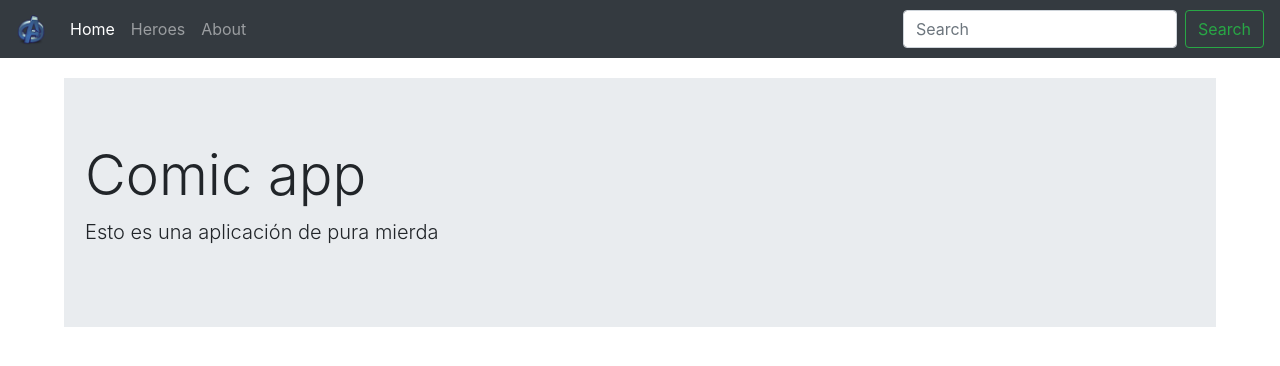
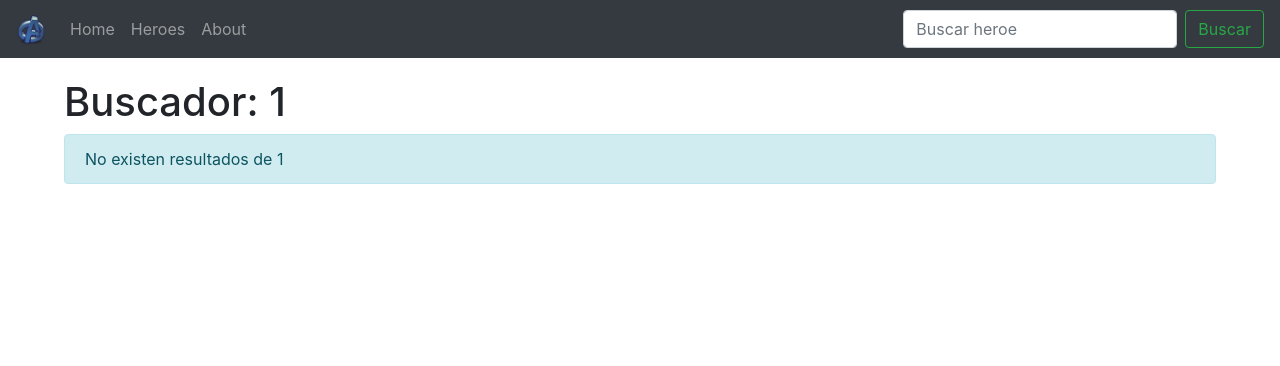
Before and after one commit to ajordanedf/Angular-Practicas, an Angular app in the folder Angular/2-spa/: page /#/buscar/1 in a window 1280 px wide. Before the commit this address led to /#/home. Shown: the top 366 px of the page. Built offline with nearby package versions, Linux system fonts and the light colour scheme.

Commit message:
Apuntes actualizados + buscador implementad

```diff
--- a/Angular/2-spa/src/app/app.module.ts
+++ b/Angular/2-spa/src/app/app.module.ts
@@ -16,6 +16,7 @@ import { HomeComponent } from './components/home/home.component';
 import { AboutComponent } from './components/about/about.component';
 import { HeroesComponent } from './components/heroes/heroes.component';
 import { HeroeComponent } from './components/heroe/heroe.component';
+import { BuscadorComponent } from './components/buscador/buscador.component';
 
 @NgModule({
   declarations: [
@@ -24,7 +25,8 @@ import { HeroeComponent } from './components/heroe/heroe.component';
     HomeComponent,
     AboutComponent,
     HeroesComponent,
-    HeroeComponent
+    HeroeComponent,
+    BuscadorComponent
   ],
   imports: [
     BrowserModule,
--- a/Angular/2-spa/src/app/app.routes.ts
+++ b/Angular/2-spa/src/app/app.routes.ts
@@ -3,6 +3,7 @@ import { HomeComponent } from './components/home/home.component';
 import { AboutComponent } from './components/about/about.component';
 import { HeroesComponent } from './components/heroes/heroes.component';
 import { HeroeComponent } from './components/heroe/heroe.component';
+import { BuscadorComponent } from './components/buscador/buscador.component';
 
 
 const routes: Routes = [
@@ -10,6 +11,7 @@ const routes: Routes = [
     { path: 'about', component: AboutComponent },
     { path: 'heroes', component: HeroesComponent },
     { path: 'heroe/:id', component: HeroeComponent },
+    { path: 'buscar/:termino', component: BuscadorComponent },
     { path: '**', pathMatch:'full', redirectTo: 'home' }
 ];
 
--- /dev/null
+++ b/Angular/2-spa/src/app/components/buscador/buscador.component.html
@@ -0,0 +1,21 @@
+<h1>Buscador: <small></small>{{termino}}</h1>
+<div class="row" *ngIf="heroes.length==0">
+    <div class="col-md-12">
+        <div class="alert alert-info" role="alert">
+            No existen resultados de {{termino}}
+        </div>
+    </div>
+</div>
+
+<div class="card-columns animated fadeIn">
+    <div class="card" *ngFor="let heroe of heroes; let i=index">
+        <img class="card-img-top" [src]="heroe.img" alt="heroe.nombre">
+        <div class="card-body">
+            <h5 class="card-title">{{heroe.nombre}}</h5>
+            <p class="card-text">{{heroe.bio}}</p>
+            <p class="card-text"><small class="text-muted">{{heroe.aparicion}}</small></p>
+            <button (click)="verHeroe(i)" type="button" class="btn btn-outline-primary btn-block">Ver mas...</button>
+            <!-- <a [routerLink]="['/heroe', i]" class="btn btn-outline-primary btn-block">Ver mas...</a> -->
+        </div>
+    </div>
+</div>
--- /dev/null
+++ b/Angular/2-spa/src/app/components/buscador/buscador.component.ts
@@ -0,0 +1,29 @@
+import { Component, OnInit } from '@angular/core';
+import { ActivatedRoute } from '@angular/router';
+import { HeroesService } from '../../servicios/heroes.service';
+import { Router } from '@angular/router';
+
+
+@Component({
+  selector: 'app-buscador',
+  templateUrl: './buscador.component.html',
+  styleUrls: ['./buscador.component.css']
+})
+export class BuscadorComponent implements OnInit {
+
+  termino:string;
+  heroes:any[]=[];
+  constructor(private activatedRouter:ActivatedRoute, private _heroesService:HeroesService, private router:Router) { }
+
+  ngOnInit(): void {
+    this.activatedRouter.params.subscribe(params=>{
+      this.termino= params['termino']
+      this.heroes= this._heroesService.buscarHeroes(params['termino']);
+      console.log(this.heroes);
+    });
+  }
+
+  verHeroe(id:number){
+    this.router.navigate(['../heroe',id]);
+  }
+}
--- a/Angular/2-spa/src/app/components/shared/navbar/navbar.component.html
+++ b/Angular/2-spa/src/app/components/shared/navbar/navbar.component.html
@@ -19,9 +19,10 @@
           <a class="nav-link" [routerLink]="['about']" href="#">About</a>
         </li>
       </ul>
-      <form class="form-inline my-2 my-lg-0">
-        <input class="form-control mr-sm-2" type="search" placeholder="Search" aria-label="Search">
-        <button class="btn btn-outline-success my-2 my-sm-0" type="submit">Search</button>
-      </form>
+      <div class="form-inline my-2 my-lg-0">
+        <!-- Se ha usado id nueva + keyup de Angular-->
+        <input class="form-control mr-sm-2" type="text" placeholder="Buscar heroe" aria-label="Buscar" (keyup.enter)="buscarHeroe(buscarTexto.value)" #buscarTexto>
+        <button (click)="buscarHeroe(buscarTexto.value)" class="btn btn-outline-success my-2 my-sm-0" type="button">Buscar</button>
+      </div>
     </div>
   </nav>
--- a/Angular/2-spa/src/app/components/shared/navbar/navbar.component.ts
+++ b/Angular/2-spa/src/app/components/shared/navbar/navbar.component.ts
@@ -1,4 +1,5 @@
 import { Component, OnInit } from '@angular/core';
+import { Router } from '@angular/router';
 
 @Component({
   selector: 'app-navbar',
@@ -7,9 +8,13 @@ import { Component, OnInit } from '@angular/core';
 })
 export class NavbarComponent implements OnInit {
 
-  constructor() { }
+  constructor(private router:Router) { }
 
   ngOnInit(): void {
   }
 
+  public buscarHeroe(termino:string){
+    this.router.navigate(['/buscar', termino]);
+  }
+
 }
--- a/Angular/2-spa/src/app/servicios/heroes.service.ts
+++ b/Angular/2-spa/src/app/servicios/heroes.service.ts
@@ -66,6 +66,18 @@ export class HeroesService {
     public getHeroe(id:string){
       return this.heroes[id];
     }
+
+    public buscarHeroes(termino:string){
+      let heroesAttr:Heroe[]=[];
+      termino= termino.toLowerCase();
+      for(let heroe of this.heroes){
+        let nombre= heroe.nombre.toLowerCase();
+        if(nombre.indexOf(termino)>=0){
+          heroesAttr.push(heroe);
+        };
+      }
+      return heroesAttr;
+    }
 }
 
 export interface Heroe{
```
Also changed, not shown: Angular/2-spa/src/app/components/buscador/buscador.component.css (added), 2 other files (tests, documents, lock files or other folders).
